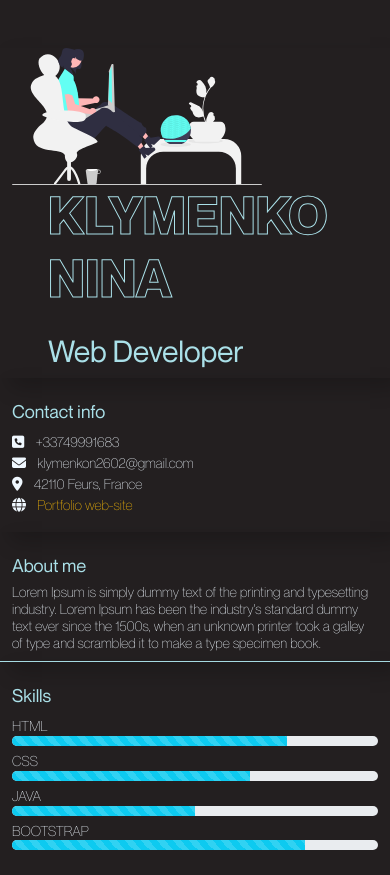
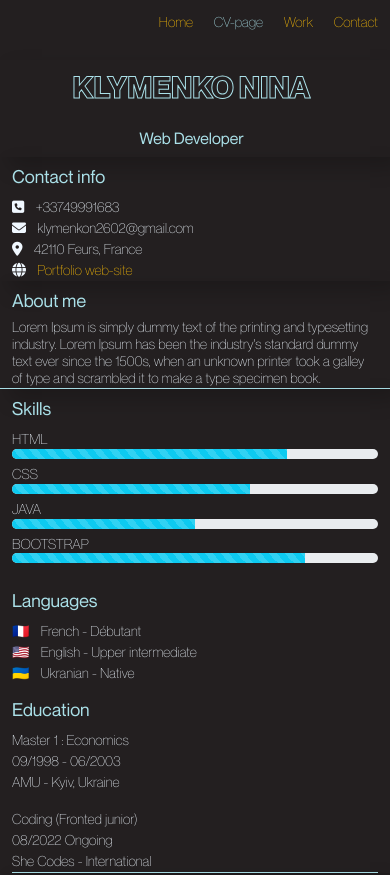
Before and after one commit to NinoKlim/PortfolioProject, a plain HTML site: page cv.html in a window 390 px wide. Shown: the top 875 px of the page. Drawn offline with nearby package versions, Linux system fonts and the light colour scheme; a web font is replaced by a local one.

Commit message:
added nav on cv-page, made responsive

```diff
--- a/cv.html
+++ b/cv.html
@@ -35,18 +35,32 @@
     <title>CV - Nina Klym</title>
   </head>
   <body>
-    <div class="container pt-5">
+    <div class="container-fluid content">
+      <nav class="d-flex justify-content-end">
+        <ul>
+          <li><a href="/">Home</a></li>
+          <li class="active"><a href="/cv.html">CV-page</a></li>
+          <li><a href="/index.html#my-projects">Work</a></li>
+          <li><a href="/contact.html">Contact</a></li>
+        </ul>
+      </nav>
+    </div>
+    <div class="container-fluid content">
       <div class="row titles">
         <div class="col-sm-3">
-          <img src="images/programing-picture.svg" alt="" width="250" />
+          <img
+            src="images/programing-picture.svg"
+            alt=""
+            class="img-fluid photo-image d-none d-sm-block"
+          />
         </div>
-        <div class="col-sm-9 ps-5">
+        <div class="col-sm-9 hero">
           <h1 class="text-uppercase header">klymenko nina</h1>
           <h2 class="text-capitalize pt-3 second-title">web developer</h2>
         </div>
       </div>
       <div class="row">
-        <div class="col-sm-3 pt-4 titles">
+        <div class="col-md-3 pt-4 titles">
           <h3 class="head-title">Contact info</h3>
           <ul class="paragraph-text ps-0">
             <li class="list-group-item">
@@ -67,7 +81,7 @@
             </li>
           </ul>
         </div>
-        <div class="col-sm-9 pt-4 titles border-box">
+        <div class="col-md-9 pt-4 titles border-box">
           <h3 class="head-title">About me</h3>
           <h4 class="paragraph-text">
             Lorem Ipsum is simply dummy text of the printing and typesetting
@@ -78,7 +92,7 @@
         </div>
       </div>
       <div class="row">
-        <div class="col-sm-3 bg-color pt-4 titles">
+        <div class="col-md-3 bg-color pt-4 titles">
           <h3 class="head-title">Skills</h3>
           <div class="row py-1">
             <div class="col-sm-4">
@@ -190,7 +204,7 @@
             </li>
           </ul>
         </div>
-        <div class="col-sm-9 pt-4 titles">
+        <div class="col-md-9 pt-4 titles">
           <h3 class="head-title">Work experience</h3>
           <div class="row">
             <div class="col-sm-3 paragraph-title">
--- a/styles/cv.css
+++ b/styles/cv.css
@@ -10,15 +10,32 @@ body {
   background-color: var(--bg-color);
   font-family: var(--main-font);
 }
+nav {
+  padding: 20px;
+}
+nav li {
+  display: inline;
+  font-family: var(--paragraph-font);
+  font-size: 14px;
+  padding-left: 20px;
+}
+
 a {
   text-decoration: none;
   color: #ffc007;
   padding-left: 8px;
+  transition: all 100ms ease-in-out;
 }
-a:hover {
-  text-decoration: underline;
+a:hover,
+nav li.active a {
+  color: var(--main-text-color);
 }
-
+.content {
+  max-width: 80%;
+}
+.hero {
+  padding-left: 48px;
+}
 .titles {
   box-shadow: 10px 10px 20px rgba(0, 0, 0, 0.2);
   color: var(--main-text-color);
@@ -51,5 +68,46 @@ a:hover {
 }
 .border-box {
   border-bottom: 1px solid #aae0e8;
-  /* padding: 10px 0px; */
 }
+.photo-image {
+  max-width: 250px;
+}
+@media (max-width: 920px) {
+  .photo-image {
+    max-width: 200px;
+  }
+  .content {
+    max-width: 100%;
+  }
+}
+@media (max-width: 600px) {
+  .header,
+  .second-title {
+    text-align: center;
+  }
+  .header {
+    font-size: 30px;
+  }
+  .second-title {
+    font-size: 16px;
+  }
+  .hero {
+    padding-left: 5px;
+  }
+  .paragraph-text {
+    padding-left: 0;
+  }
+  .titles {
+    padding-top: 10px !important;
+  }
+  .paragraph-text {
+    margin-bottom: 0;
+  }
+  nav {
+    padding: 10px 0;
+  }
+  nav ul,
+  nav li {
+    padding-left: 10px;
+  }
+}
```
